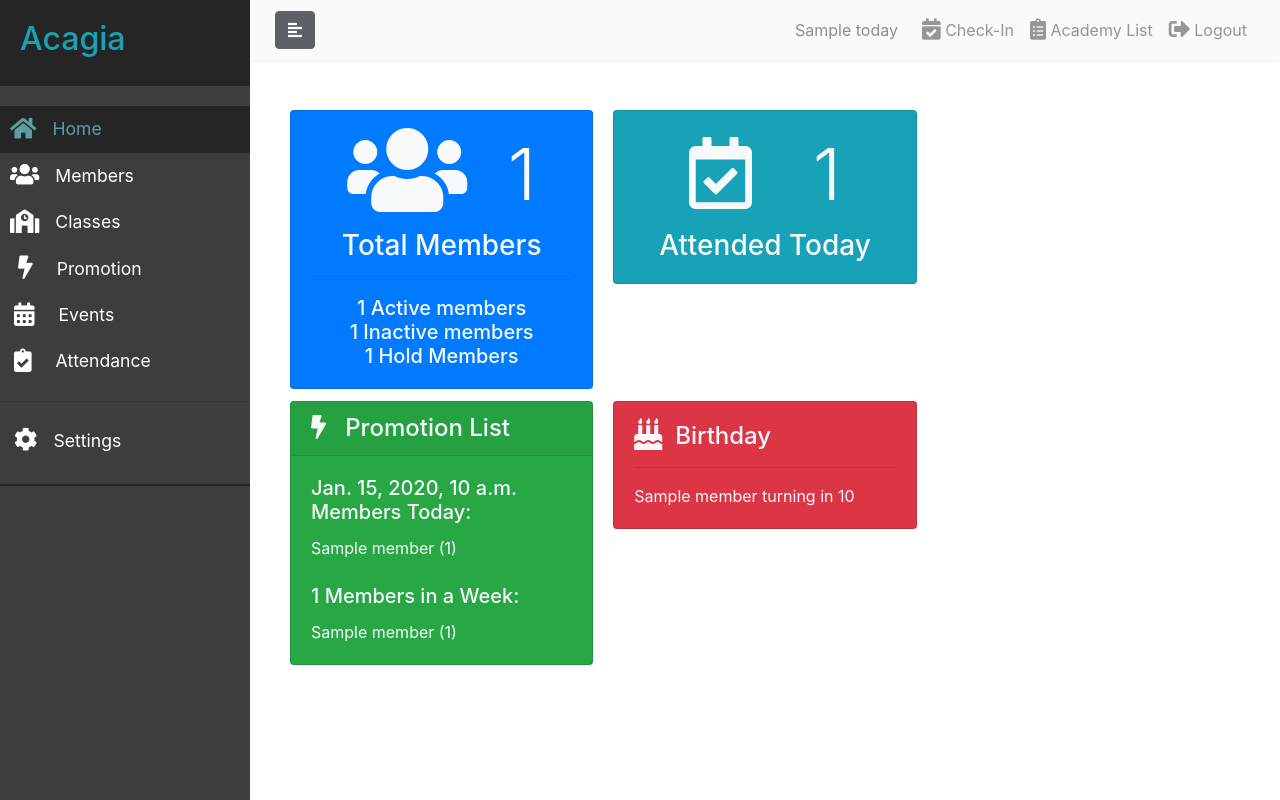
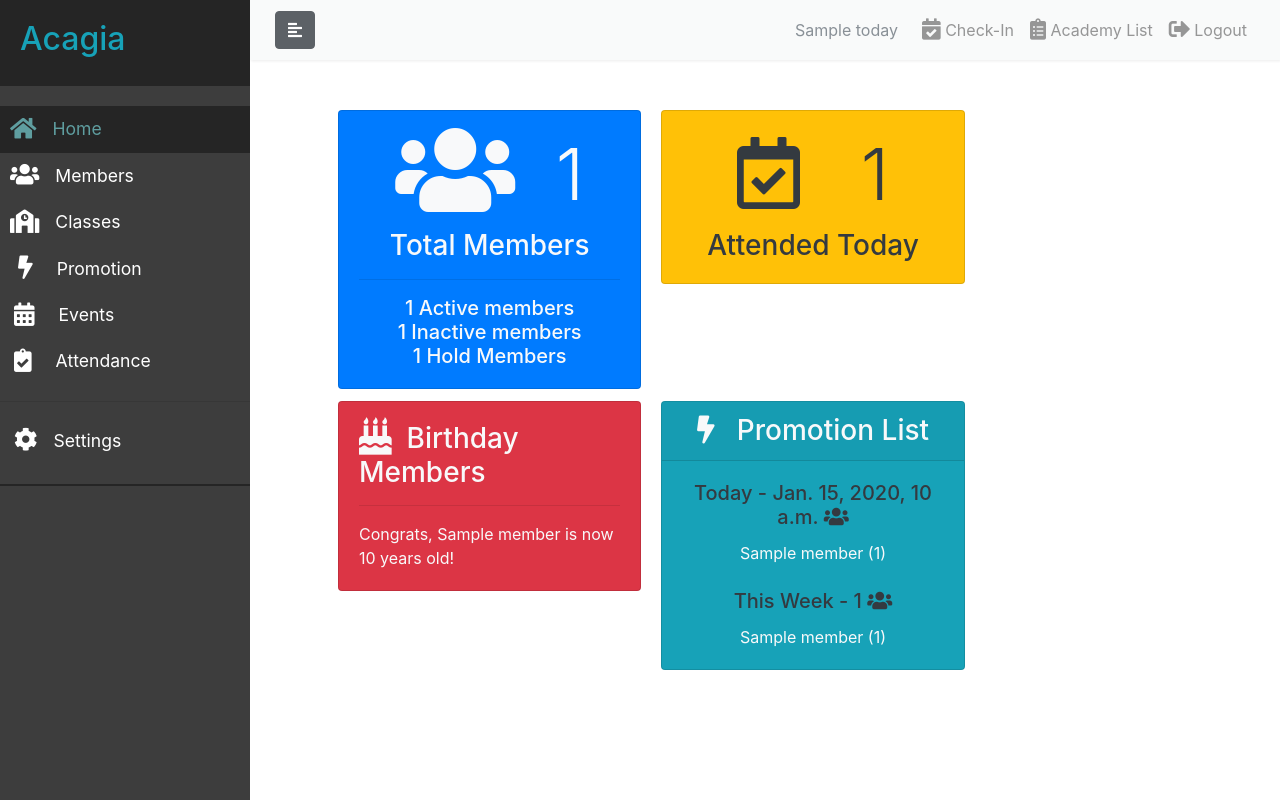
Before and after one commit to jjun44/acagia, a Django app: template templates/acagiaApp/dashboard.html in a window 1280 px wide. Run offline with Django 3.2, Linux system fonts and the light colour scheme; the template is opened without the code that fills it: most values are stand-ins (such as "Sample title", 1, 10 or a date in 2020); some libraries are stand-ins or nearby versions.

Commit message:
minor updates

```diff
--- a/acagiaApp/views/academy.py
+++ b/acagiaApp/views/academy.py
@@ -199,7 +199,7 @@ def get_promo_list(aca_id, within):
     last_rank = Rank.objects.filter(aca_id=aca_id).order_by('rank_order').last()
     promo_list = MemberRank.objects.filter(
         aca_id=aca_id, days_left__lte=within
-    ).order_by('days_left', 'member__first_name')
+    ).exclude(rank=last_rank).order_by('days_left', 'member__first_name')
 
     if within > 1:
         promo_list = promo_list.filter(days_left__gt=1)
--- a/acagiaApp/views/members.py
+++ b/acagiaApp/views/members.py
@@ -97,6 +97,7 @@ def add_member(request):
             member = form.save(commit=False)
             member.aca_id = aca_id
             member.member_since = timezone.localdate()
+            print(member.img)
             member.save()
             # Give a default rank to a member
             default_rank = Rank.objects.filter(aca_id=aca_id).order_by(
--- a/templates/acagiaApp/dashboard.html
+++ b/templates/acagiaApp/dashboard.html
@@ -8,7 +8,7 @@
 {% block content_block %}
 <!-- Numbers -->
 <div class="card-columns">
-    <div class="card bg-primary text-light text-center">
+    <div class="card bg-primary text-light text-center ml-5">
     <a href="{% url 'mem_list' %}">
       <div class="card-body">
           <h4 class="card-title display-3">
@@ -17,7 +17,7 @@
           <h3 class="card-text">
             Total Members<hr/>
           </h3>
-          <h5 class="card-text text-light">
+          <h5 class="card-text">
             {{ counts.num_active }} Active members<br/>
             {{ counts.num_inactive }} Inactive members<br/>
             {{ counts.num_hold }} Hold Members
@@ -25,8 +25,7 @@
       </div>
     </a>
     </div> <!-- end card -->
-
-    <div class="card bg-info text-light text-center">
+    <div class="card bg-warning text-dark text-center ml-5">
       <a href="{% url 'att_by_date' %}">
       <div class="card-body">
           <h4 class="card-title display-3">
@@ -42,40 +41,17 @@
 </div> <!-- end card columns -->
 
 <div class="card-columns">
-<div class="card text-light bg-success">
-  <a href="{% url 'promo_list' %}">
-  <div class="card-header h4">
-    <i class="fas fas fa-bolt"></i>&nbsp;&nbsp;
-      Promotion List
-  </div></a>
-  <div class="card-body">
-      {% if promo.today %}
-      <div class="card-title h5">{{ promo.today_count }} Members Today:</div>
-      {% for mem in promo.today %}
-      {{ mem.member }} ({{ mem.rank }})<br>
-      {% endfor %}
-      {% endif %}
-      <br>
-      {% if promo.week %}
-      <div class="card-title h5">{{ promo.week_count }} Members in a
-          Week:</div>
-      {% for mem in promo.week %}
-      {{ mem.member }} ({{ mem.rank }})<br>
-      {% endfor %}
-      {% endif %}
-  </div>
-</div> <!-- end card -->
-<br>
-<div class="card text-light bg-danger">
+<div class="card text-light bg-danger ml-5">
   <a href="{% url 'mem_list' %}">
   <div class="card-body">
-      <h4 class="card-title">
+      <div class="card-title h3">
         <i class="fas fa-birthday-cake fa-lg"></i>&nbsp;&nbsp;Birthday
-      </h4><hr/>
+          Members
+      </div><hr/>
       <p class="card-text">
         {% if bday_members %}
         {% for member in bday_members %}
-        {{ member }} turning in {{ member.age }}<br>
+        Congrats, {{ member }} is now {{ member.age }} years old!<br>
         {% endfor %}
         {% else %}
         No birthday members today.
@@ -84,6 +60,34 @@
   </div>
   </a>
 </div> <!-- end card -->
+
+<a href="{% url 'promo_list' %}">
+<div class="card text-light bg-info text-center ml-5">
+      <div class="card-header h3">
+        <i class="fas fas fa-bolt"></i>&nbsp;&nbsp;
+          Promotion List
+      </div>
+      <div class="card-body text-light">
+          {% if promo.today %}
+          <div class="card-title text-dark h5">
+              Today - {{ promo.today_count }} <i class="fas fa-users"></i>
+          </div>
+          {% for mem in promo.today %}
+          {{ mem.member }} ({{ mem.rank }})<br>
+          {% endfor %}
+          {% endif %}
+          <br>
+          {% if promo.week %}
+          <div class="card-title text-dark h5">
+              This Week - {{ promo.week_count }} <i class="fas
+              fa-users"></i>
+          </div>
+          {% for mem in promo.week %}
+          {{ mem.member }} ({{ mem.rank }})<br>
+          {% endfor %}
+          {% endif %}
+      </div>
+</div></a> <!-- end card -->
 </div> <!-- end card columns -->
 
 
--- a/templates/acagiaApp/promotion_list.html
+++ b/templates/acagiaApp/promotion_list.html
@@ -70,7 +70,7 @@
     {% endfor %}
   </tbody>
   {% else %}
-  <td colspan="8" class="text-center">No members yet. Add members first!</td>
+  <td colspan="8" class="text-center">No members on the promotion list!</td>
   {% endif %}
 </table>
 <div class="row text-center">
```
Also changed, not shown: acagiaApp/views/promotion.py (+7 -3 lines).
